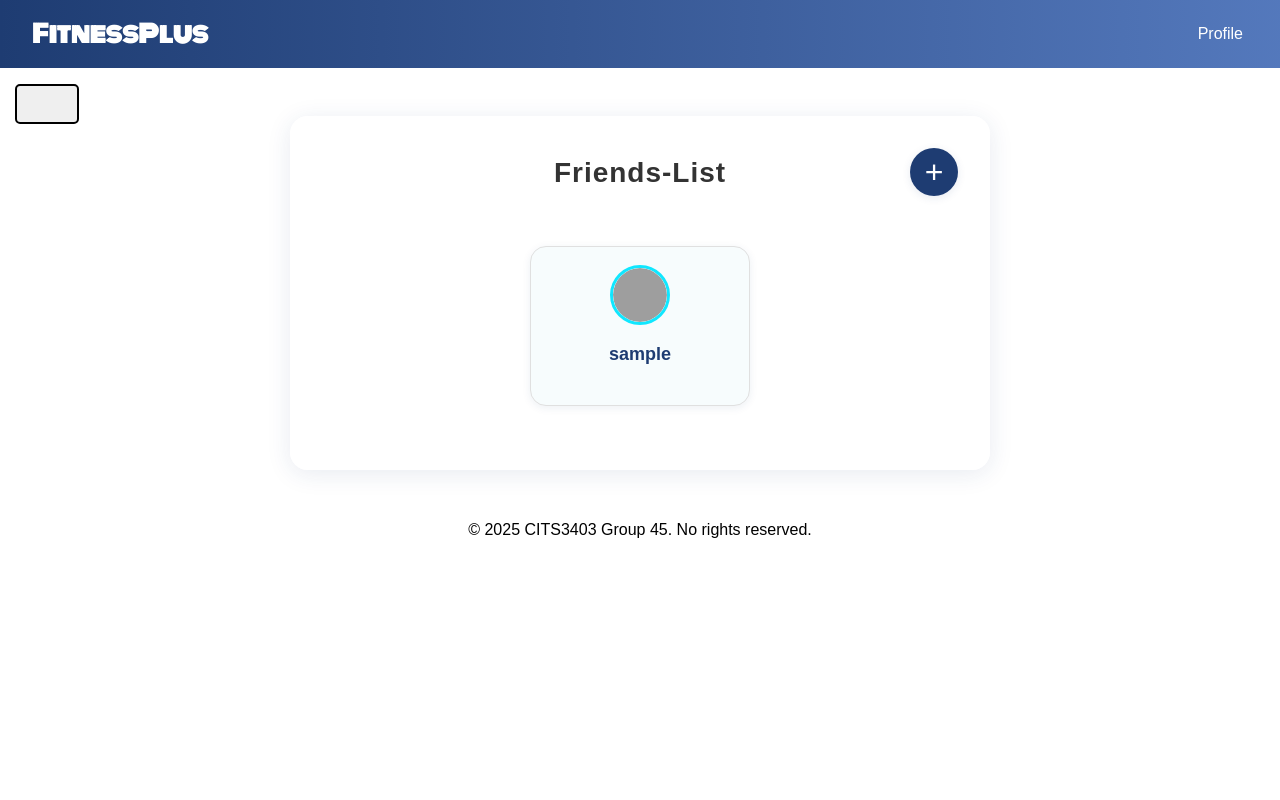
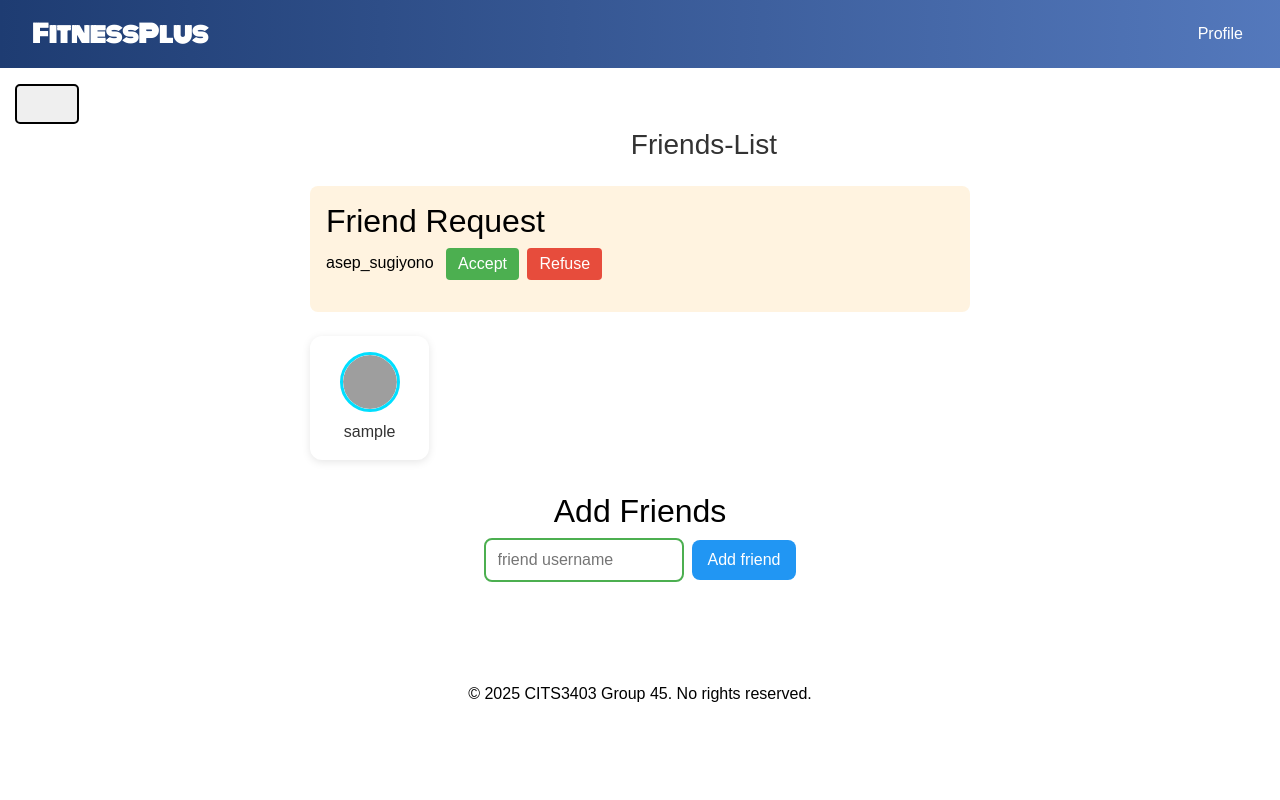
Before and after one commit to dhq-le/CITS3403, a Flask app: template app/templates/friends.html in a window 1280 px wide. Run offline with Flask 3, Linux system fonts and the light colour scheme; the template is opened without the code that fills it: values that come from a table or form of the project are taken from there, most other values are stand-ins (such as "Sample title", 1, 10 or a date in 2020); some libraries are stand-ins or nearby versions; grey boxes are pictures that could not be loaded.

Commit message:
Reverting a broken change to the friends.html page, as I had not realised that Ritch's login beautified page had built from the broken Friends page.

```diff
--- a/app/templates/friends.html
+++ b/app/templates/friends.html
@@ -1,177 +1,39 @@
+<!-- filepath: /Users/Zhuanz/Downloads/kong/CITS3403-Project/app/templates/friends.html -->
 {% extends "base.html" %}
 {% block title %}FitnessPlus Profile{% endblock %}
 
 {% block head %}
 {{ super() }}
 <link rel="stylesheet" href="{{ url_for('static', filename='css/friends.css') }}">
-<style>
-  body {
-    background: #fff;
-    min-height: 100vh;
-  }
-  .friends-container {
-    background: rgba(255,255,255,0.97);
-    border-radius: 18px;
-    box-shadow: 0 4px 24px rgba(30,60,114,0.10);
-    padding: 2.5rem 2rem 2rem 2rem;
-    max-width: 700px;
-    margin: 48px auto 32px auto;
-    display: flex;
-    flex-direction: column;
-    align-items: center;
-    position: relative;
-  }
-  .add-friend-btn {
-    position: absolute;
-    top: 32px;
-    right: 32px;
-    background: #1e3c72;
-    color: #fff;
-    border: none;
-    border-radius: 50%;
-    width: 48px;
-    height: 48px;
-    font-size: 2rem;
-    display: flex;
-    align-items: center;
-    justify-content: center;
-    box-shadow: 0 2px 8px rgba(30,60,114,0.10);
-    cursor: pointer;
-    transition: background 0.2s;
-    z-index: 10;
-  }
-  .add-friend-btn:hover {
-    background: #2d5aad;
-  }
-  .modal-bg {
-    display: none;
-    position: fixed;
-    top: 0; left: 0; right: 0; bottom: 0;
-    background: rgba(30,60,114,0.18);
-    z-index: 1000;
-    align-items: center;
-    justify-content: center;
-  }
-  .modal-bg.active { display: flex; }
-  .modal-content {
-    background: #fff;
-    border-radius: 12px;
-    padding: 1rem 1.2rem 0.8rem 1.2rem;
-    box-shadow: 0 4px 24px rgba(30,60,114,0.18);
-    min-width: 180px;
-    max-width: 320px;
-    width: 100%;
-    text-align: center;
-    position: relative;
-    top: -50px;
-  }
-  .modal-content h2 { color: #1e3c72; margin-bottom: 1rem; font-size: 1.1rem; }
-  .modal-content .close-modal {
-    position: absolute;
-    top: 8px;
-    right: 12px;
-    background: none;
-    border: none;
-    font-size: 1.3rem;
-    color: #888;
-    cursor: pointer;
-  }
-  .modal-content .close-modal:hover { color: #d32f2f; }
-  .modal-content input {
-    width: 95%;
-    padding: 6px 8px;
-    border: 2px solid #ccc;
-    border-radius: 8px;
-    margin-bottom: 1rem;
-    font-size: 0.92rem;
-    outline: none;
-    transition: border-color 0.3s;
-  }
-  .modal-content input:focus { border-color: #1e3c72; }
-  .modal-content .btn-submit {
-    background: #1e3c72;
-    color: #fff;
-    border: none;
-    padding: 6px 14px;
-    border-radius: 8px;
-    cursor: pointer;
-    font-weight: 600;
-    font-size: 0.92rem;
-    transition: background 0.2s;
-  }
-  .modal-content .btn-submit:hover { background: #2d5aad; }
-  .friend-list {
-    display: grid;
-    grid-template-columns: repeat(auto-fit, minmax(220px, 1fr));
-    gap: 24px;
-    margin-bottom: 32px;
-    margin-top: 32px;
-  }
-  .friend-card {
-    background: #f7fcfd;
-    border-radius: 16px;
-    box-shadow: 0 2px 8px rgba(30,60,114,0.08);
-    padding: 18px 10px 10px 10px;
-    transition: box-shadow 0.2s, transform 0.2s;
-    border: 1.5px solid #e0e0e0;
-    display: flex;
-    flex-direction: column;
-    align-items: center;
-    min-height: 160px;
-  }
-  .friend-card:hover {
-    box-shadow: 0 6px 18px rgba(30,60,114,0.18);
-    transform: translateY(-2px) scale(1.03);
-    border-color: #10e7ff;
-  }
-  .avatar {
-    width: 60px;
-    height: 60px;
-    margin: 0 auto 8px;
-    border-radius: 50%;
-    border: 3px solid #10e7ff;
-    overflow: hidden;
-    background: #fff;
-    display: flex;
-    align-items: center;
-    justify-content: center;
-  }
-  .friend-avatar {
-    width: 100%;
-    height: 100%;
-    object-fit: cover;
-    border-radius: 50%;
-  }
-  .username {
-    font-size: 18px;
-    color: #1e3c72;
-    font-weight: 600;
-    word-break: break-word;
-    text-align: center;
-    margin-top: 8px;
-  }
-  .no-friends {
-    text-align: center;
-    color: #888;
-    margin-bottom: 32px;
-    font-size: 16px;
-  }
-  h1 {
-    text-align: center;
-    color: #1e3c72;
-    font-weight: 700;
-    letter-spacing: 1px;
-    margin: 0 0 24px 0;
-    width: 100%;
-  }
-</style>
 {% endblock %}
 
 {% block content %}
   <div class="friends-container">
-    <button class="add-friend-btn" id="openAddFriendModal" title="Add Friend">+</button>
     <h1>Friends-List</h1>
 
+    <!-- Pending Requests -->
+    {% if requests %}
+      <section class="requests-section">
+        <h2>Friend Request</h2>
+        <ul class="requests-list">
+          {% for r in requests %}
+            <li>
+              {{ r.from_user.username }}
+              <form action="{{ url_for('routes.accept_friend', req_id=r.id) }}"
+                    method="post" style="display:inline;">
+                <button type="submit" class="btn accept-btn">Accept</button>
+              </form>
+              <form action="{{ url_for('routes.decline_friend', req_id=r.id) }}"
+                    method="post" style="display:inline;">
+                <button type="submit" class="btn decline-btn">Refuse</button>
+              </form>
+            </li>
+          {% endfor %}
+        </ul>
+      </section>
+    {% endif %}
+
+    <!-- Accepted Friends -->
     {% if friends %}
       <div class="friend-list">
         {% for u in friends %}
@@ -190,6 +52,16 @@
       <p class="no-friends">You currently don't have any friends.</p>
     {% endif %}
 
+    <!-- Send Friend Request -->
+    <div class="add-friend-section">
+      <h2>Add Friends</h2>
+      <form method="post" class="add-friend-form">
+        {{ form.hidden_tag() }}
+        {{ form.friend_username(class="friend-input", placeholder="friend username") }}
+        {{ form.submit(class="btn add-btn") }}
+      </form>
+    </div>
+
     <!-- Flash Messages -->
     {% with messages = get_flashed_messages(with_categories=true) %}
       {% if messages %}
@@ -202,18 +74,6 @@
     {% endwith %}
   </div>
 
-  <!-- Add Friend Modal -->
-  <div class="modal-bg" id="addFriendModal">
-    <div class="modal-content">
-      <button class="close-modal" id="closeAddFriendModal">&times;</button>
-      <h2>Add Friend</h2>
-      <form method="post" class="add-friend-form" style="flex-direction:column;gap:12px;align-items:center;" id="modalAddFriendForm">
-        {{ form.hidden_tag() }}
-        {{ form.friend_username(class="friend-input", placeholder="friend username") }}
-        {{ form.submit(class="btn-submit", value="Add") }}
-      </form>
-    </div>
-  </div>
   <div id="comparison-graph-section" style="display: none;" class="chart-container">
     <h2 class="chart-title">Calories Burnt Comparison</h2>
     <canvas id="comparisonChart"></canvas>
@@ -222,14 +82,6 @@
 
 {% block scripts %}
 {{ super() }}
-<script>
-  const openBtn = document.getElementById('openAddFriendModal');
-  const modal = document.getElementById('addFriendModal');
-  const closeBtn = document.getElementById('closeAddFriendModal');
-  openBtn.onclick = () => { modal.classList.add('active'); };
-  closeBtn.onclick = () => { modal.classList.remove('active'); };
-  window.onclick = (e) => { if(e.target === modal) modal.classList.remove('active'); };
-</script>
-<script src="https://cdnjs.cloudflare.com/ajax/libs/Chart.js/2.9.4/Chart.js"></script>
-<script src="{{ url_for('static', filename='js/friends.js') }}"></script>
+  <script src="{{ url_for('static', filename='js/friends.js') }}"></script>
+  <script src="https://cdnjs.cloudflare.com/ajax/libs/Chart.js/2.9.4/Chart.js"></script>
 {% endblock %}
```
